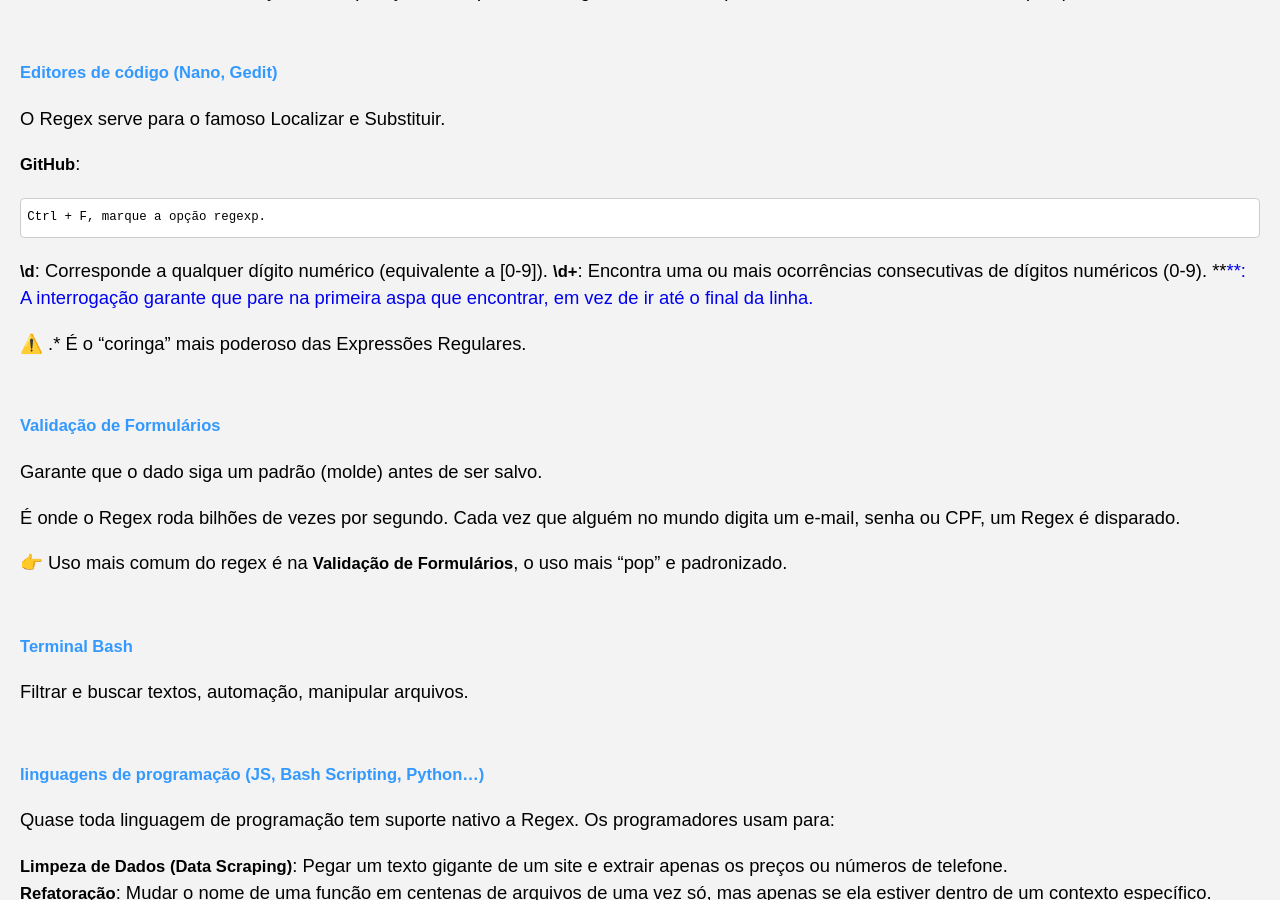
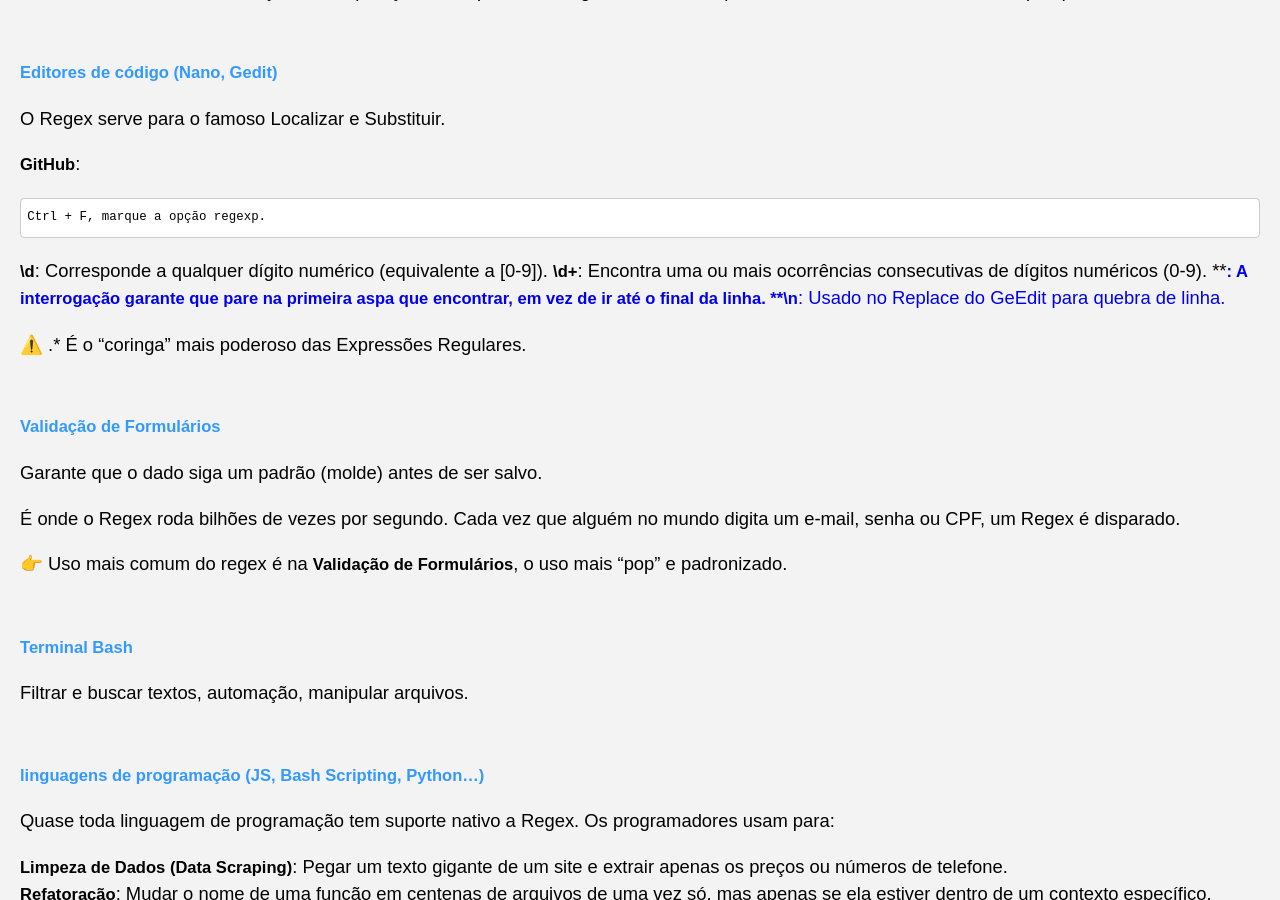
Before and after one commit to Joesynth/joesynth.github.io, a Jekyll site: the page built from _posts/2021-07-14-regex.md, in a window 1280 px wide and 900 px high, scrolled down 316 px. Built offline with Jekyll 4.4.1, drawn with Linux system fonts in a browser that asks for light colours.

Commit message:
Update 2021-07-14-regex.md

```diff
--- a/_posts/2021-07-14-regex.md
+++ b/_posts/2021-07-14-regex.md
@@ -15,6 +15,7 @@ O Regex serve para o famoso Localizar e Substituir.
 **\d**: Corresponde a qualquer dígito numérico (equivalente a [0-9]).
 **\d+**: Encontra uma ou mais ocorrências consecutivas de dígitos numéricos (0-9).
 **<a href=".*?">**: A interrogação garante que pare na primeira aspa que encontrar, em vez de ir até o final da linha.
+**\n**:  Usado no Replace do GeEdit para quebra de linha.
 
 ⚠️ .* É o "coringa" mais poderoso das Expressões Regulares.
 
```
